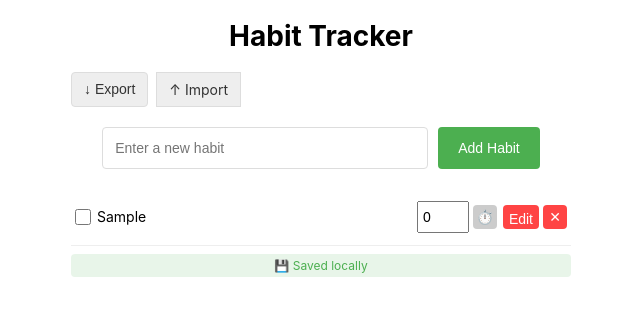
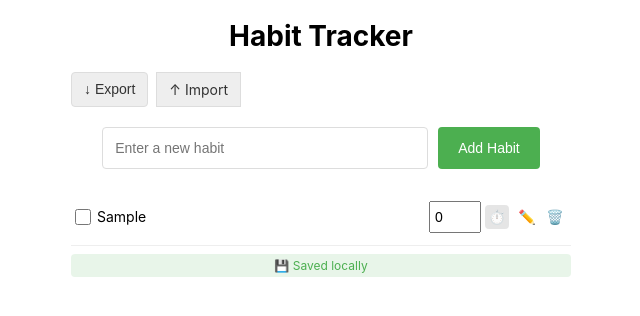
Before and after one commit to ahmedahmedovv/habit-tracker, a React (Create React App) app: page / in a window 1280 px wide. Both pictures are taken after typing "Sample" into the empty fields and a click on the button "Add Habit". Shown: the top 316 px of the page, without its empty margins (319-959 px from the left). Built offline with nearby package versions, Linux system fonts and the light colour scheme; the HTML template or start-up script is replaced by a standard one.

Commit message:
style: convert all action buttons to emoji-only icons for cleaner interface

```diff
--- a/src/App.css
+++ b/src/App.css
@@ -84,6 +84,10 @@ button:hover {
 }
 
 .habit-name {
+  display: flex;
+  align-items: center;
+  height: 24px;
+  line-height: 24px;
   white-space: nowrap;
   overflow: hidden;
   text-overflow: ellipsis;
@@ -227,6 +231,10 @@ button:hover {
 }
 
 .streak-badge {
+  display: flex;
+  align-items: center;
+  height: 24px;
+  line-height: 24px;
   font-size: 14px;
   white-space: nowrap;
   flex-shrink: 0;
@@ -442,6 +450,10 @@ button:hover {
 }
 
 .timer-display {
+  display: flex;
+  align-items: center;
+  height: 24px;
+  line-height: 24px;
   background-color: #f0f0f0;
   padding: 4px 8px;
   border-radius: 4px;
@@ -537,3 +549,45 @@ button:hover {
     font-size: 12px;
   }
 }
+
+/* Update button styles for emoji */
+.habit-item button.edit,
+.habit-item button.delete,
+.timer-button {
+  width: 24px;
+  height: 24px;
+  padding: 0;
+  display: flex;
+  align-items: center;
+  justify-content: center;
+  font-size: 14px;
+  background: none;  /* Remove background */
+  border: none;     /* Remove border */
+}
+
+.habit-item button.edit:hover {
+  background-color: #e0e0e0;
+}
+
+.habit-item button.delete:hover {
+  background-color: #ffebee;
+}
+
+.timer-button:hover {
+  background-color: #e3f2fd;
+}
+
+.timer-button:disabled {
+  opacity: 0.5;
+  cursor: not-allowed;
+}
+
+@media screen and (max-width: 375px) {
+  .habit-item button.edit,
+  .habit-item button.delete,
+  .timer-button {
+    width: 20px;
+    height: 20px;
+    font-size: 12px;
+  }
+}
--- a/src/App.js
+++ b/src/App.js
@@ -460,7 +460,7 @@ function App() {
                     min="0"
                     value={habit.timerDuration}
                     onChange={(e) => updateTimerDuration(habit.id, parseInt(e.target.value) || 0)}
-                    placeholder="Seconds"
+                    placeholder="Sec"
                   />
                   {activeTimer === habit.id ? (
                     <span className="timer-display">{timeLeft}s</span>
@@ -475,8 +475,8 @@ function App() {
                   )}
                 </div>
                 <div className="button-group">
-                  <button onClick={() => startEditing(habit)} className="edit">Edit</button>
-                  <button onClick={() => deleteHabit(habit.id)} className="delete">✕</button>
+                  <button onClick={() => startEditing(habit)} className="edit">✏️</button>
+                  <button onClick={() => deleteHabit(habit.id)} className="delete">🗑️</button>
                 </div>
               </div>
             </div>
```
